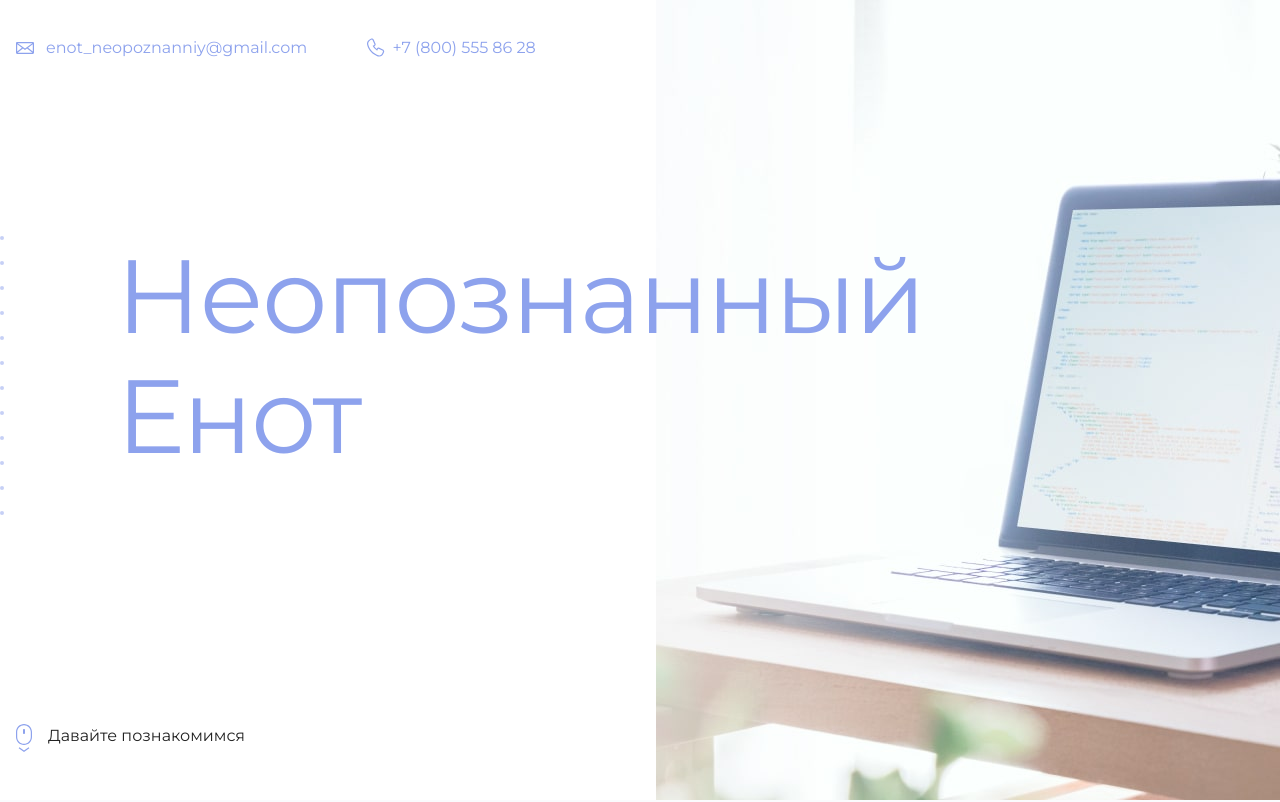
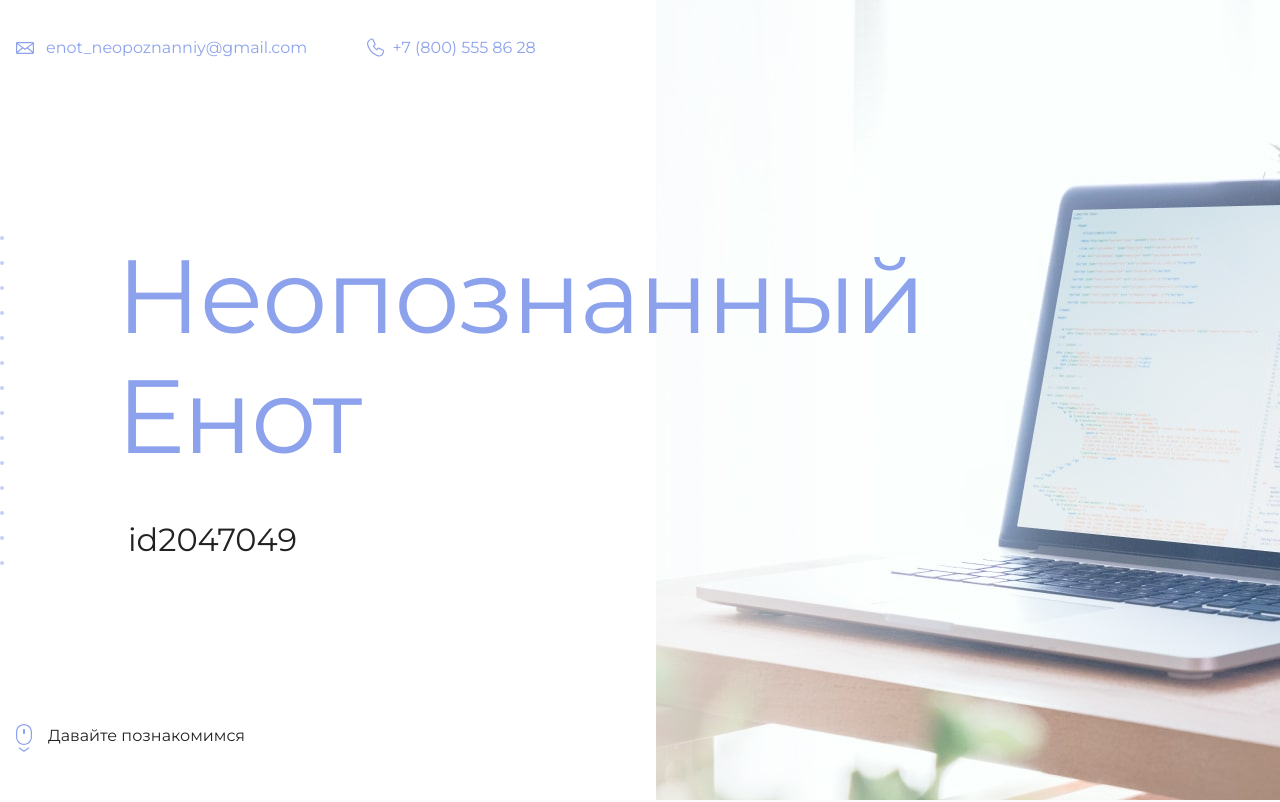
Before and after one commit to Theosdad/edu-task, a plain HTML site: page index.html in a window 1280 px wide. Shown: the top 802 px of the page. Drawn offline with Linux system fonts and the light colour scheme.

Commit message:
Добавляет id

```diff
--- a/index.html
+++ b/index.html
@@ -19,7 +19,7 @@
       <section class="hero-image">
         <div class="container">
           <h1 class="heading">Неопознанный Енот</h1>
-          <p><!-- Тут ваш id на сайте Академии --></p>
+          <p>id2047049</p>
         </div>
       </section>
 
```
